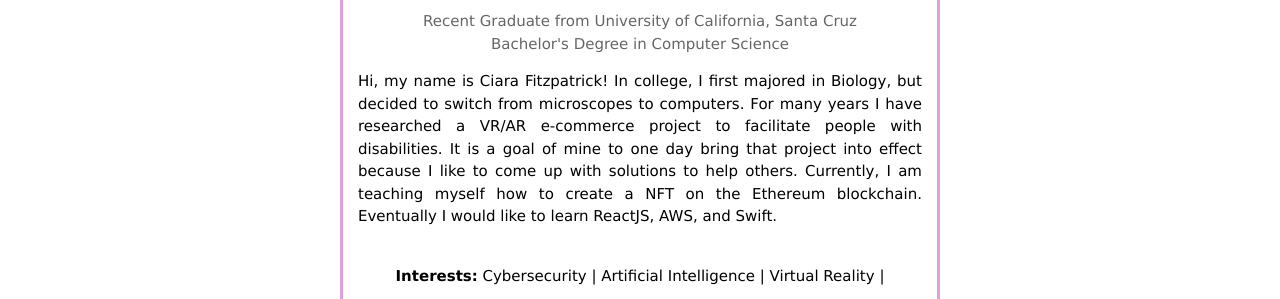
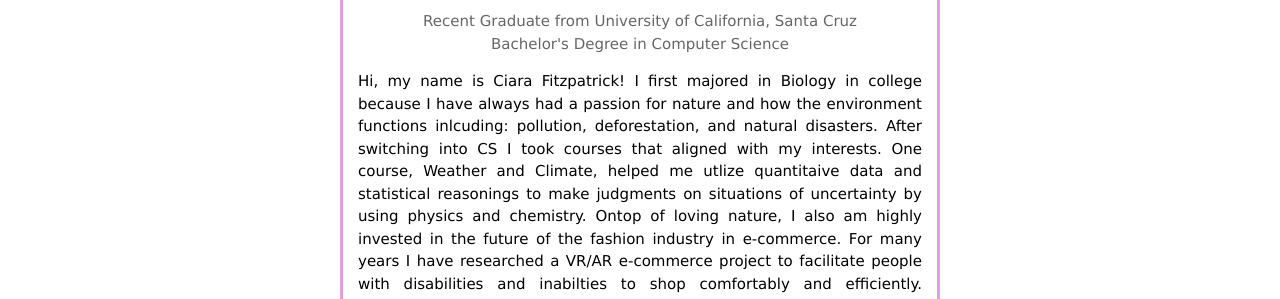
Before and after one commit to ciarafitz/personal-website, a plain HTML site: page index.html in a window 1280 px wide. Shown: the part 653-952 px from the top of the page. Drawn offline with nearby package versions, Linux system fonts and the light colour scheme.

Commit message:
updated summary section

```diff
--- a/index.html
+++ b/index.html
@@ -45,10 +45,17 @@
             <br> Bachelor's Degree in Computer Science
         </p>
 
-        <p class="w3-justify">Hi, my name is Ciara Fitzpatrick! In college, I first majored in Biology, but decided to switch
-            from microscopes to computers. For many years I have researched a VR/AR e-commerce project to facilitate people with disabilities.
-            It is a goal of mine to one day bring that project into effect because I like to come up with solutions to help others.
-            Currently, I am teaching myself how to create a NFT on the Ethereum blockchain. Eventually I would like to learn ReactJS, AWS, and Swift.
+        <p class="w3-justify">Hi, my name is Ciara Fitzpatrick! I first majored in Biology in college because I have always had a passion for
+            nature and how the environment functions inlcuding: pollution, deforestation, and natural disasters.
+            After switching into CS I took courses that aligned with my interests. One course, Weather and Climate, helped me utlize quantitaive data and
+            statistical reasonings to make judgments on situations of uncertainty by using physics and chemistry. Ontop of loving nature, I also am highly
+            invested in the future of the fashion industry in e-commerce.
+            For many years I have researched a VR/AR e-commerce project to facilitate people with disabilities and inabilties to shop comfortably and efficiently.
+            Unfortunately, this ties back to nature and according to NPR, retailers throw away 25% of returns leading to 5.8 billion pounds of landfill waste in one year.
+            If technoolgical advances can prevent returns based off of exactly what consumers want then there would be a decrease signifcantly in returns lowering waste consumption.
+            Current Projects:
+            Create a NFT on the Ethereum blockchain.
+            Creating a Mac OS app using Swift.
             <br>
             <br>
             <p class="w3-center"><b>Interests:</b>
```
